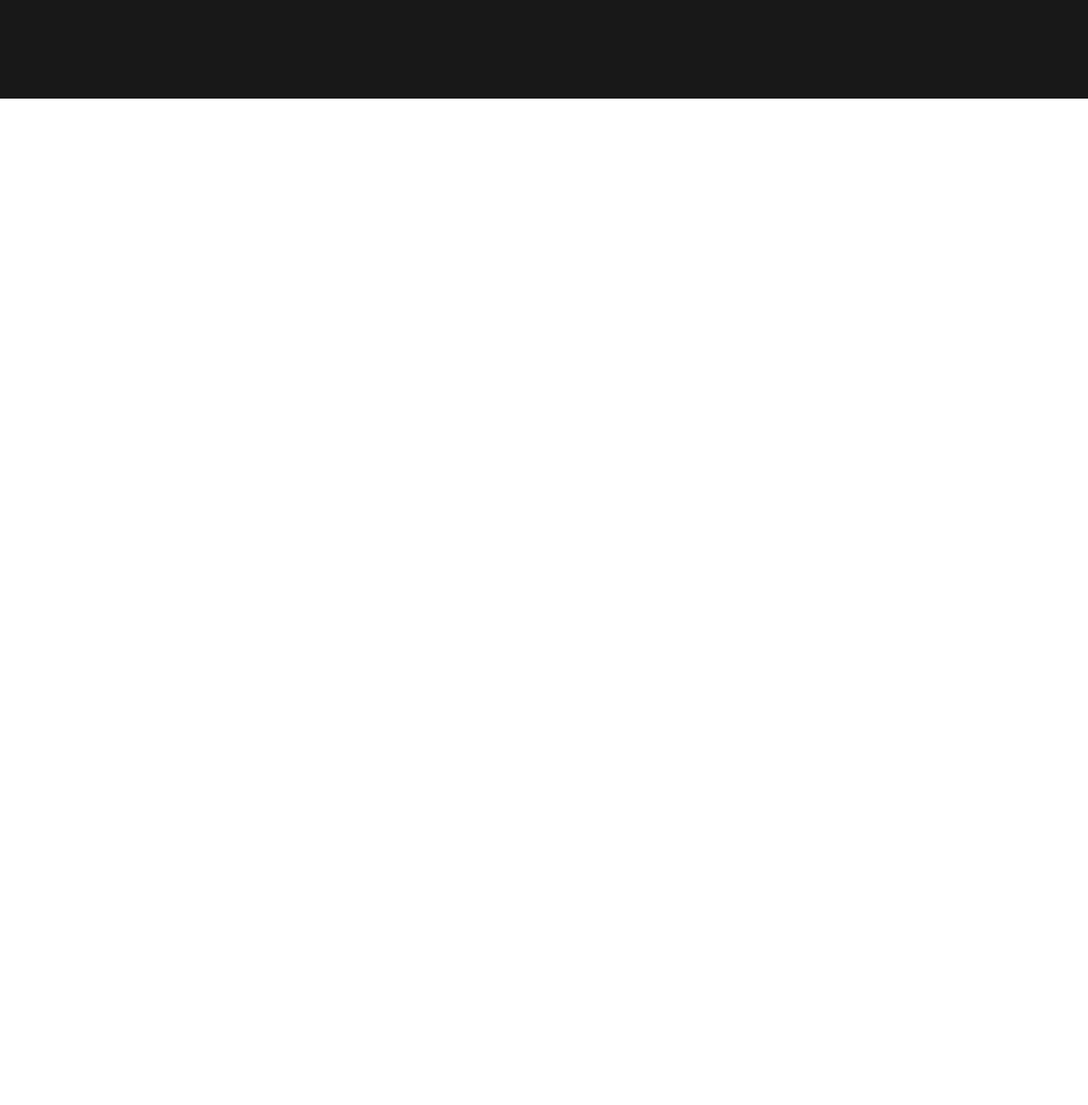
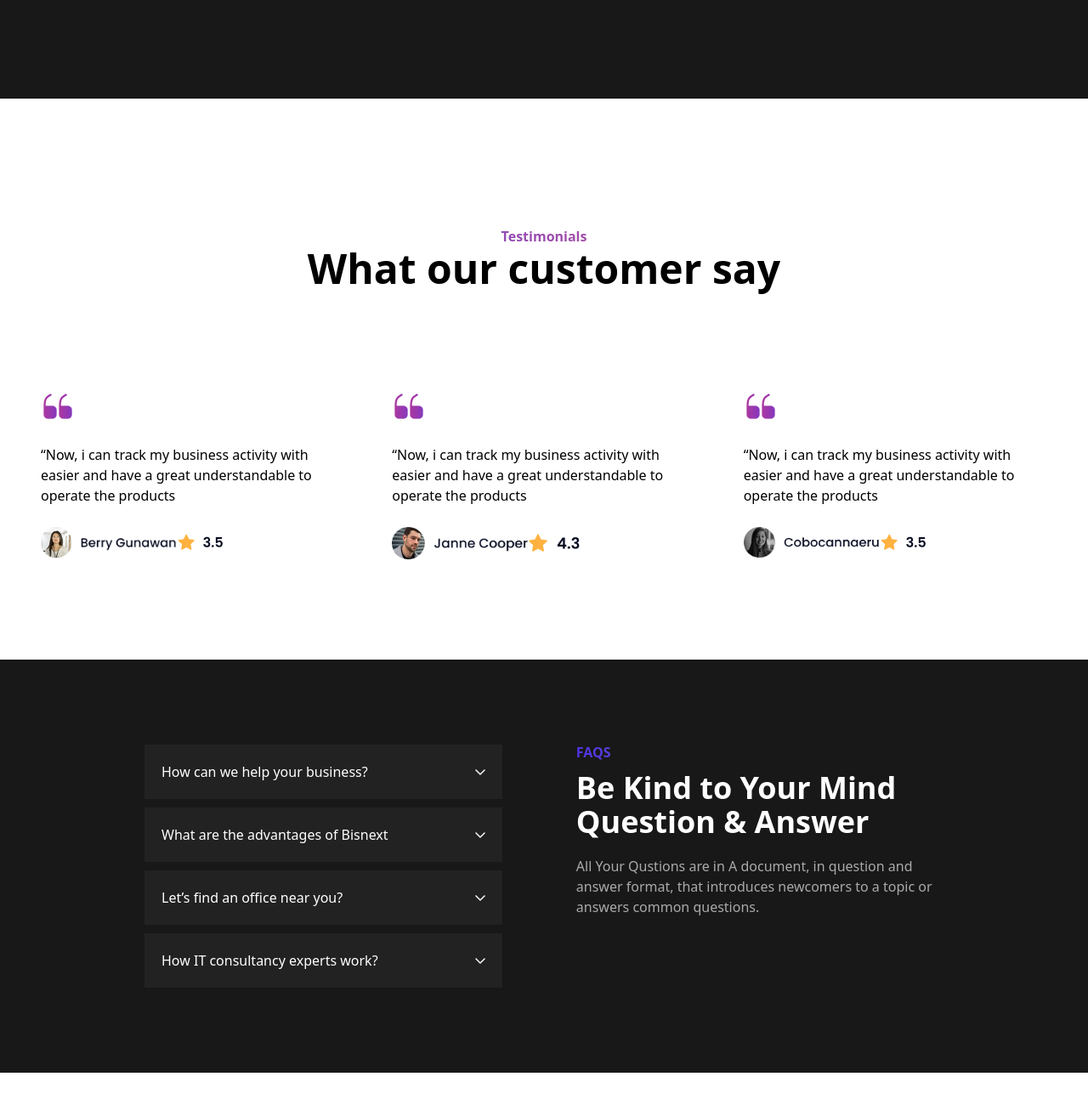
Before and after one commit to AsemaniJoshua/Miami_Walker, a plain HTML site: page main.html in a window 1280 px wide. Shown: the part 5189-6489 px from the top of the page at 85% size. Before the commit the page ends 5375 px from the top, so only its background shows below. Drawn offline with nearby package versions, Linux system fonts and the light colour scheme.

Commit message:
Initial commit

```diff
--- a/main.html
+++ b/main.html
@@ -614,9 +614,117 @@
 
 
        <!-- Testimonial Section -->
-        <section>
+        <section class="lg:px-[150px] lg:py-[70px] md:px-[90px] md:py-[60px] px-[40px] py-[40px] text-center">
+          <div class="lg:flex lg:flex-col lg:gap-[12px] md:flex md:flex-col md:gap-[10px] flex flex-col gap-[8px]">
+            <p class="bg-gradient-to-r bg-clip-text from-[#4D34E3] to-[#E93470] text-transparent font-bold relative lg:bottom-[-10px] md:bottom-[-10px] bottom-[4px]">Testimonials</p>
 
+            <h2 class="font-bold lg:text-5xl md:text-4xl text-2xl">What our customer say</h2>
+          </div>
         </section>
+
+
+
+
+
+
+
+
+        <!-- Testimonial Cards -->
+         <section class="w-full lg:py-[40px] lg:flex lg:flex-row lg:justify-between md:py-[30px] md:flex md:flex-row md:justify-between px-[40px] py-[20px] flex flex-col gap-[40px]">
+
+          <!-- Card 1 -->
+           <div class="p-[8px] flex flex-col gap-[25px]">
+            <img src="./images/quote-up.png" alt="Quote Image" class="w-[40px] h-[40px]">
+            <p>“Now, i can track my business activity with easier and have a great understandable to operate the products</p>
+            <div class="flex items-center justify-between md:w-[160px]">
+              <img src="./images/t1.png" alt="Profile 1">
+              <img src="./images/Frame 162684.png" alt="Ratings">
+            </div>
+           </div>
+
+           <!-- Card 2 -->
+           <div class="p-[8px] flex flex-col gap-[25px]">
+            <img src="./images/quote-up.png" alt="Quote Image" class="w-[40px] h-[40px]">
+            <p>“Now, i can track my business activity with easier and have a great understandable to operate the products</p>
+            <div class="flex items-center justify-between md:w-[160px]">
+              <img src="./images/t2.png" alt="Profile 1">
+              <img src="./images/Frame 162681.png" alt="Ratings" class="hidden md:block lg:block">
+              <img src="./images/Frame 162684.png" alt="Ratings" class="block md:hidden lg:hidden">
+            </div>
+           </div>
+
+            <!-- Card 3 -->
+            <div class="p-[8px] flex flex-col gap-[25px]">
+              <img src="./images/quote-up.png" alt="Quote Image" class="w-[40px] h-[40px]">
+              <p>“Now, i can track my business activity with easier and have a great understandable to operate the products</p>
+              <div class="flex items-center justify-between md:w-[160px]">
+                <img src="./images/t3.png" alt="Profile 1">
+                <img src="./images/Frame 162684.png" alt="Ratings">
+              </div>
+             </div>
+
+         </section>
+
+
+
+
+
+
+
+
+         <!-- FAQS -->
+          <section class="bg-[#181818] lg:my-[70px] lg:py-[80px] md:my-[60px] md:py-[70px] my-[40px] py-[50px]">
+
+            <!-- General div-->
+             <div class="lg:px-[150px] md:px-[90px] px-[40px] lg:flex lg:flex-row lg:gap-[60px] md:flex md:flex-row md:gap-[30px] flex flex-col gap-[30px]">
+
+              <!-- Details Section -->
+               <div class="flex flex-col gap-[10px] lg:order-1 md:order-1 order-2 lg:w-[50%] md:w-[50%] w-full p-[20px]">
+
+                <!-- Question 1 -->
+                 <div class="bg-[#222222] text-white flex justify-between items-center p-[20px] cursor-pointer">
+                  <p>How can we help your business?</p>
+                  <img src="./images/arrow down.png" alt="Down Arrow">
+                 </div>
+
+                 <!-- Question 2 -->
+                 <div class="bg-[#222222] text-white flex justify-between items-center p-[20px] cursor-pointer">
+                  <p>What are the advantages of Bisnext</p>
+                  <img src="./images/arrow down.png" alt="Down Arrow">
+                 </div>
+
+                 <!-- Question 3 -->
+                 <div class="bg-[#222222] text-white flex justify-between items-center p-[20px] cursor-pointer">
+                  <p>Let’s find an office near you?</p>
+                  <img src="./images/arrow down.png" alt="Down Arrow">
+                 </div>
+
+
+                 <!-- Question 4 -->
+                 <div class="bg-[#222222] text-white flex justify-between items-center p-[20px] cursor-pointer">
+                  <p>How IT consultancy experts work?</p>
+                  <img src="./images/arrow down.png" alt="Down Arrow">
+                 </div>
+
+               </div>
+
+
+
+
+               <!-- FAQ Text Section -->
+                <div class="flex flex-col gap-[20px] lg:order-2 md:order-2 order-1 lg:w-[50%] md:w-[50%] w-full p-[7px]">
+                  <p class="bg-gradient-to-r bg-clip-text from-[#4D34E3] to-[#E93470] text-transparent font-bold relative lg:bottom-[-10px] md:bottom-[-10px] bottom-[4px]">FAQS</p>
+
+                  <h1 class="text-white lg:text-4xl md:text-3xl text-2xl font-bold">Be Kind to Your Mind Question & Answer</h1>
+
+                  <p class="text-[#AAAAAA]">All Your Qustions are in A document, in question and answer format, that introduces newcomers to a topic or answers common questions.</p>
+
+                </div>
+
+
+             </div>
+
+          </section>
 
     <!-- Scripts -->
     <script src="./js/index.js"></script>
```
Also changed, not shown: images/Frame 162681.png (added), images/Frame 162684.png (added), images/arrow down.png (added), images/t1.png (added), images/t2.png (added), images/t3.png (added).
